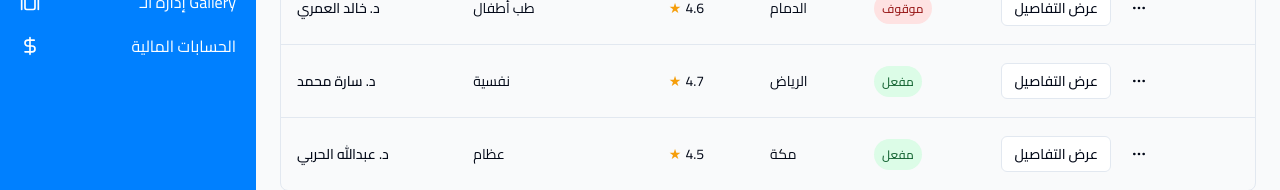
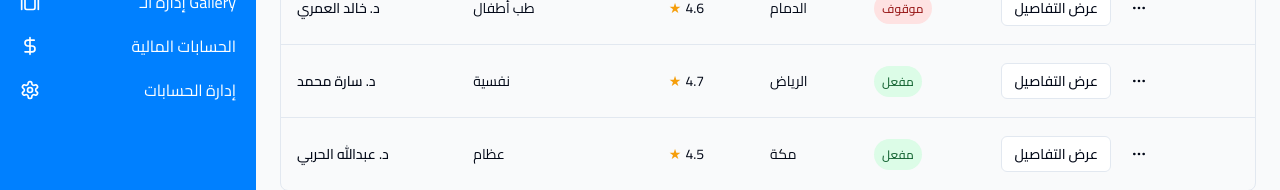
Before and after one commit to MohamedAdamHussain/medconsult-admin-dash, a React (Vite) app: page /doctors in a window 1280 px wide. Shown: the part 495-685 px from the top of the page. Built offline with nearby package versions, Linux system fonts and the light colour scheme.

Commit message:
Add Account Settings link to sidebar
- Added a settings icon and a new nav item to the `DashboardSidebar.tsx` to link to the `/account-settings` route.
- Updated the `App.tsx` to include the new route.
- Tested the navigation to ensure the link works correctly.

```diff
--- a/src/components/dashboard/DashboardSidebar.tsx
+++ b/src/components/dashboard/DashboardSidebar.tsx
@@ -14,7 +14,8 @@ import {
   DollarSign,
   X,
   ChevronLeft,
-  ChevronRight
+  ChevronRight,
+  Settings
 } from 'lucide-react';
 import { Button } from '@/components/ui/button';
 import { cn } from '@/lib/utils';
@@ -36,6 +37,7 @@ const navItems = [
   { name: 'التخصصات الطبية', href: '/specialties', icon: FileBarChart },
   { name: 'إدارة الـ Gallery', href: '/gallery', icon: GalleryHorizontal },
   { name: 'الحسابات المالية', href: '/financial', icon: DollarSign },
+  { name: 'إدارة الحسابات', href: '/account-settings', icon: Settings },
 ];
 
 const DashboardSidebar = ({ isOpen, setIsOpen }: DashboardSidebarProps) => {
```
